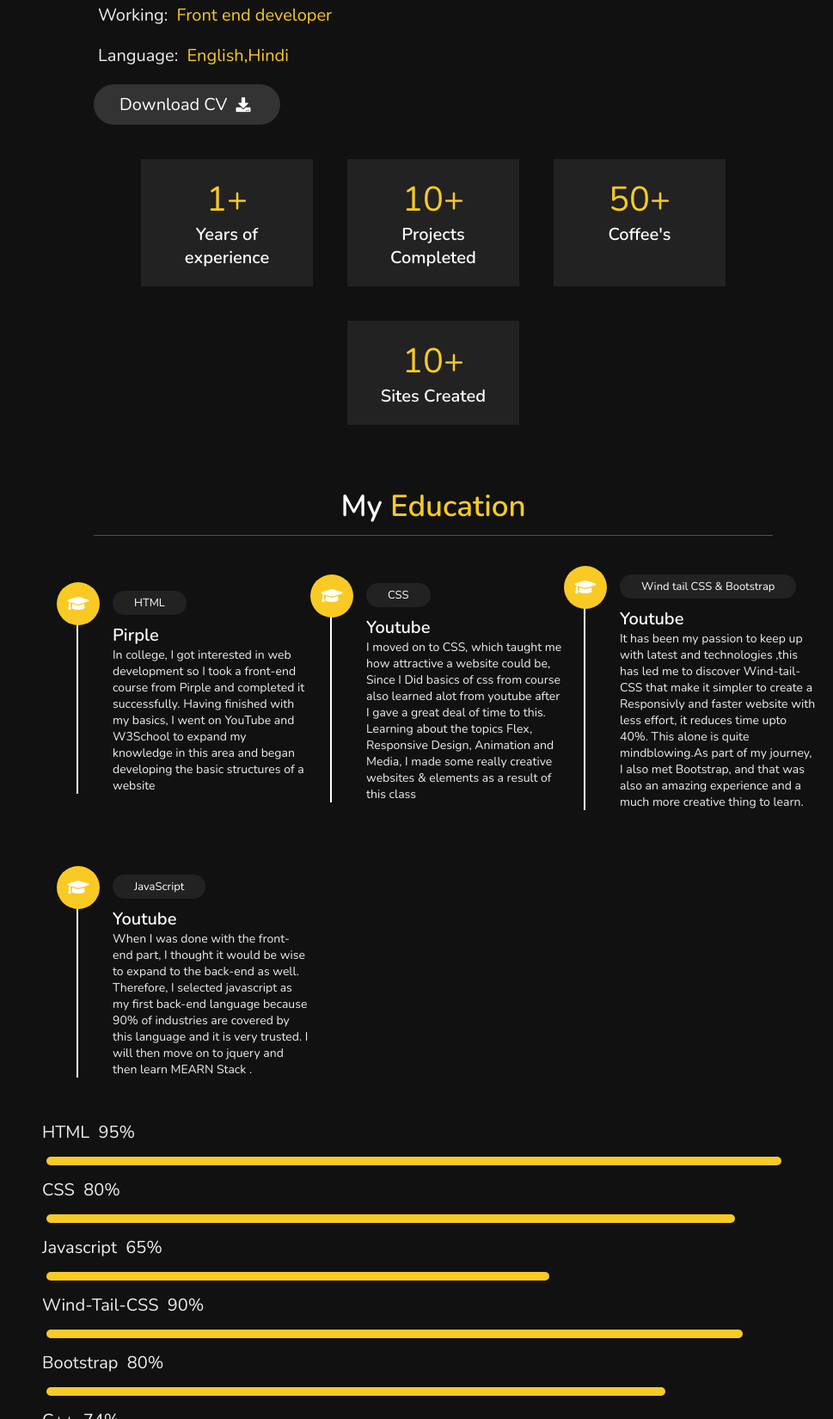
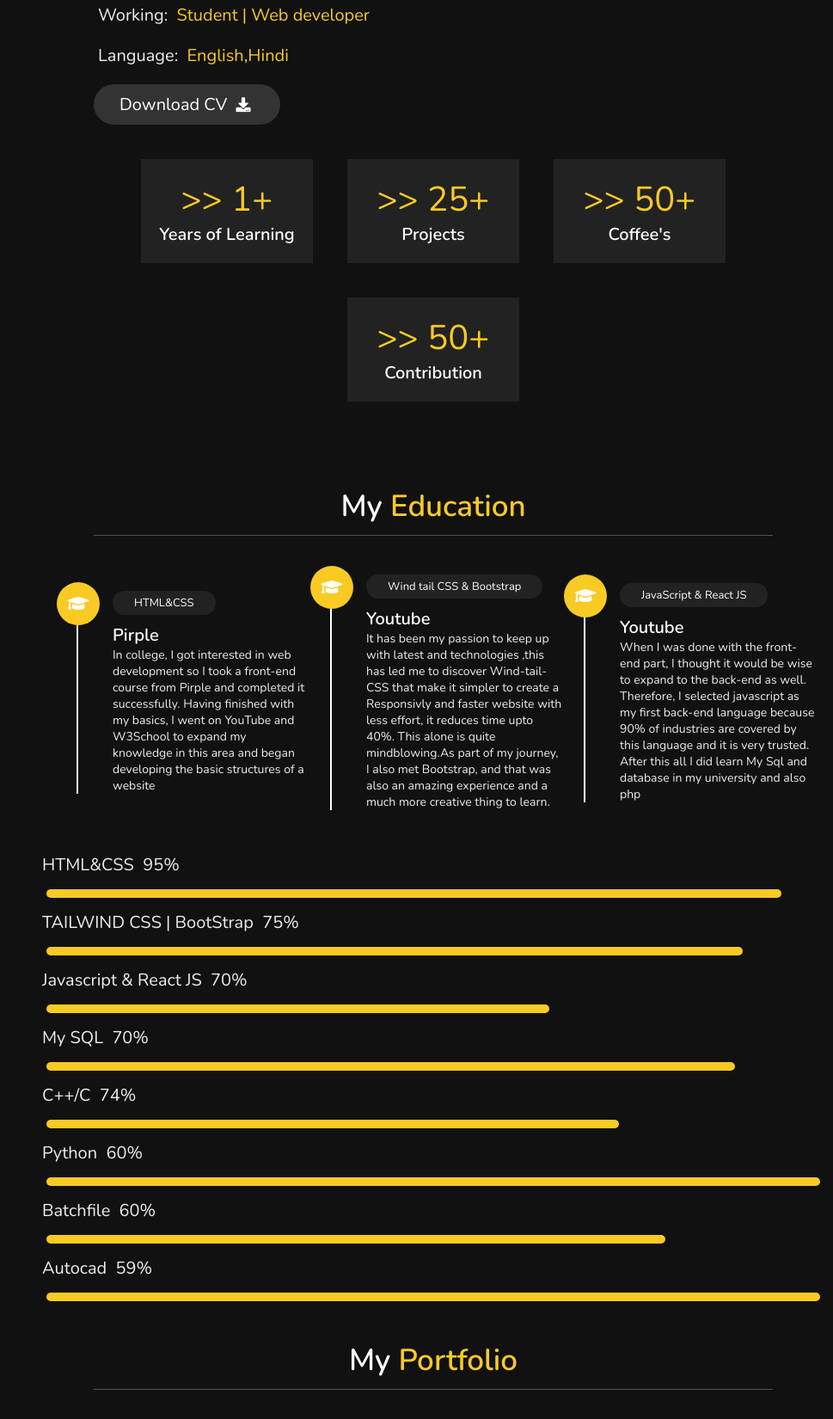
Before and after one commit to anusthan12/Portfolio, a plain HTML site: page index.html in a window 1280 px wide. Shown: the part 1055-2705 px from the top of the page at 86% size, without its empty margins (311-1280 px from the left). Drawn offline with nearby package versions, Linux system fonts and the light colour scheme.

Commit message:
Update index.html

```diff
--- a/index.html
+++ b/index.html
@@ -20,7 +20,7 @@
         <div class="user">
             <img src="shray.jpg" alt="">
             <h3 class="name">Anusthan Singh</h3>
-            <p class="post">Front end developer</p>
+            <p class="post">Student | Web developer</p>
         </div>
 
         <nav class="navbar">
@@ -45,7 +45,7 @@
 
         <h1>I'M <span>Anusthan Singh</span></h1>
 
-        <p>Front-end Web Developer skilled in variour programming languages such as HTML5,CSS3,Wind Tail CSS & Blocks, JavaScript , SQL.Experience in Teaming & Project making and customer relations are my priority. </p>
+        <p>Web Developer skilled in variour programming languages such as React JS , TailWind Css | BootStrap as well as My SQL, C++/C, Python, Batchfile .Experience in  Project making & teaming with people.  </p>
 
         <a href="#about"><button class="btn">About me <i class="fas fa-user"></i></button></a>
 
@@ -73,7 +73,7 @@
                 <h3> <span> Name:</span> Anusthan Singh </h3>
                 <h3> <span> Age:</span> 21 </h3>
                 <h3> <span> Qualification:</span> B.tech </h3>
-                <h3> <span> Working:</span> Front end developer </h3>
+                <h3> <span> Working:</span> Student | Web developer </h3>
                 <h3> <span> Language:</span> English,Hindi </h3>
                 <a href="CV.pdf" download="CV.pdf"><button class="btn">Download CV <i class="fas fa-download"></i></button></a>
 
@@ -81,23 +81,23 @@
             <div class="counter">
                 <div class="box">
 
-                    <span>1+</span>
-                    <h3>Years of experience</h3>
+                    <span>>> 1+</span>
+                    <h3>Years of Learning</h3>
                 </div>
 
                 <div class="box">
-                    <span>10+</span>
-                    <h3>Projects Completed</h3>
+                    <span>>> 25+</span>
+                    <h3>Projects </h3>
                 </div>
 
                 <div class="box">
-                    <span>50+</span>
+                    <span> >> 50+</span>
                     <h3>Coffee's</h3>
                 </div>
 
                 <div class="box">
-                    <span>10+</span>
-                    <h3>Sites Created</h3>
+                    <span>>> 50+</span>
+                    <h3>Contribution</h3>
                 </div>
 
 
@@ -119,18 +119,12 @@
 
             <div class="box">
                 <i class="fas fa-graduation-cap"></i>
-                <span>HTML</span>
+                <span>HTML&CSS</span>
                 <h3>Pirple</h3>
                 <p>In college, I got interested in web development so I took a front-end course from Pirple and completed it successfully. Having finished with my basics, I went on YouTube and W3School to expand my knowledge in this area and began developing the basic structures of a website </p>
 
             </div>
 
-            <div class="box">
-                <i class="fas fa-graduation-cap"></i>
-                <span>CSS</span>
-                <h3>Youtube</h3>
-                <p>I moved on to CSS, which taught me how attractive a website could be, Since I Did basics of css from course also learned alot from youtube after I gave a great deal of time to this. Learning about the topics Flex, Responsive Design, Animation and Media, I made some really creative websites & elements as a result of this class</p>
-            </div>
 
 
             <div class="box">
@@ -143,10 +137,12 @@
 
             <div class="box">
                 <i class="fas fa-graduation-cap"></i>
-                <span>JavaScript</span>
+                <span>JavaScript & React JS</span>
                 <h3>Youtube</h3>
-                <p>When I was done with the front-end part, I thought it would be wise to expand to the back-end as well. Therefore, I selected javascript as my first back-end language because 90% of industries are covered by this language and it is very trusted. I will then move on to jquery and then learn MEARN Stack .</p>
+                <p>When I was done with the front-end part, I thought it would be wise to expand to the back-end as well. Therefore, I selected javascript as my first back-end language because 90% of industries are covered by this language and it is very trusted. After this all I did learn My Sql and database in my university and also php</p>
             </div>
+
+
         </div>
 
             <div>
@@ -154,22 +150,33 @@
 
 
                 <div class="progress">
-                    <h3> HTML &nbsp;<span>95%</span> </h3>
+                    <h3> HTML&CSS &nbsp;<span>95%</span> </h3>
                     <div class="bar bar-2-1"><span></span></div>
-                    <h3> CSS &nbsp;<span>80%</span> </h3>
+                    <h3> TAILWIND CSS | BootStrap &nbsp;<span>75%</span> </h3>
+                    <div class="bar bar-1-1"><span></span></div>
+                    <h3> Javascript & React JS &nbsp;<span>70%</span> </h3>
+                    <div class="bar bar-2-3"><span></span></div>
+                    <h3> My SQL &nbsp;<span>70%</span> </h3>
                     <div class="bar bar-2-2"><span></span></div>
-                    <h3> Javascript &nbsp;<span>65%</span> </h3>
-                    <div class="bar bar-2-3"><span></span></div>
+
                 </div>
 
                 <div class="progress">
-                    <h3> Wind-Tail-CSS &nbsp;<span>90%</span> </h3>
-                    <div class="bar bar-1-1"><span></span></div>
-                    <h3> Bootstrap &nbsp;<span>80%</span> </h3>
+
+
+                    <h3>C++/C &nbsp;<span>74%</span> </h3>
+                    <div class="bar bar-1-3"><span></span></div>
+
+                    <h3>Python &nbsp;<span>60%</span> </h3>
+                    <div class="bar bar-1-4"><span></span></div>
+
+                    <h3> Batchfile &nbsp;<span>60%</span> </h3>
                     <div class="bar bar-1-2"><span></span></div>
 
-                    <h3> C++ &nbsp;<span>74%</span> </h3>
-                    <div class="bar bar-1-3"><span></span></div>
+
+                    <h3>Autocad &nbsp;<span>59%</span> </h3>
+                    <div class="bar bar-1-5"><span></span></div>
+
                 </div>
 
 
@@ -192,12 +199,25 @@
         <div class="box-container">
 
             <div class="box">
-              <a href="https://anusthan12.github.io/iDevleoper/" target="_blank">  <img src="photo6.jpg" alt=""></a>
+                <a href="https://anusthan12.github.io/Translator/" target="_blank">  <img src="translator.png" alt=""></a>
+              </div>
+
+              <div class="box">
+                <a href="https://anusthan12.github.io/Weatherapp/" target="_blank">  <img src="weatherapp.jpg" alt=""></a>
+              </div>
+
+              <div class="box">
+                <a href="https://github.com/anusthan12/Indestructible_Password_Generator" target="_blank">  <img src="nodejs.jpg" alt=""></a>
+              </div>
+
+
+            <div class="box">
+               <a href="https://anusthan12.github.io/QR_Code_Generator/" target="_blank"> <img src="QR.jpg" alt=""></a>
             </div>
 
             <div class="box">
-               <a href="https://anusthan12.github.io/loading/" target="_blank"> <img src="photo5.jpg" alt=""></a>
-            </div>
+                <a href="https://anusthan12.github.io/iDevleoper/" target="_blank">  <img src="photo6.jpg" alt=""></a>
+              </div>
 
             <div class="box">
                <a href="https://anusthan12.github.io/Neocube/" target="_blank"> <img src="photo4.jpg" alt="">
@@ -205,16 +225,16 @@
             </div>
 
             <div class="box">
-               <a href="https://anusthan12.github.io/Namecard/" target="_blank"> <img src="photo3.jpg" alt=""> </a>
+               <a href="https://anusthan12.github.io/Gradient_generator/" target="_blank"> <img src="gradient.jpg" alt=""> </a>
             </div>
 
             <div class="box">
-               <a href="https://anusthan12.github.io/bitcoin-website-css/" target="_blank"> <img src="photo2.jpg" alt=""> </a>
+               <a href="https://anusthan12.github.io/Myntra/" target="_blank"> <img src="myntra.jpg" alt=""> </a>
             </div>
 
 
             <div class="box">
-                <a href="https://anusthan12.github.io/Block-Website-Windtail-css/" target="_blank"> <img src="photo1.jpg" alt=""> </a>
+                <a href="https://github.com/anusthan12/Batch_Virus_Codes" target="_blank"> <img src="Batch.jpg" alt=""> </a>
             </div>
 
         </div>
@@ -236,7 +256,7 @@
 
                 <div class="info">
                     <h3> <i class="fas fa-envelope"></i> anusthan.singh12@gmail.com </h3>
-                    <h3> <i class="fas fa-phone"></i> +91 123-456-78902 </h3>
+                    <!-- <h3> <i class="fa fa-instagram"></i> +91  </h3> -->
 
                     <h3> <i class="fas fa-map-marker-alt"></i> Nagpur, India-441110 </h3>
                 </div>
```
